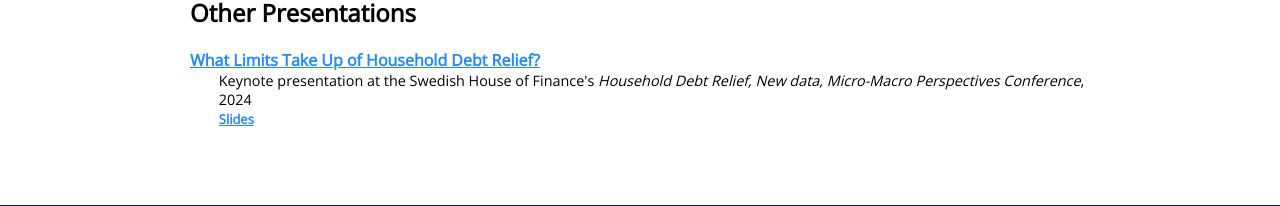
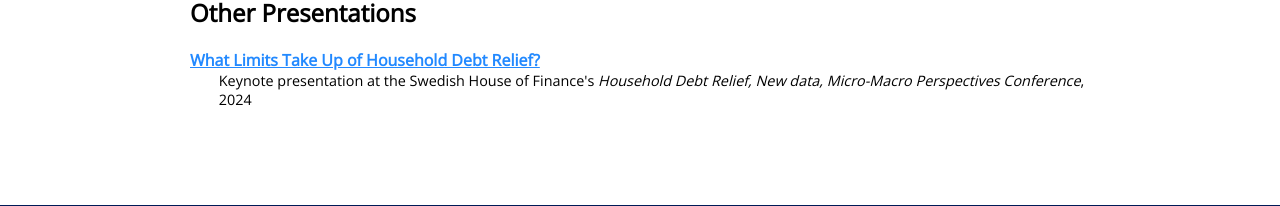
Before and after one commit to sashaindarte/sashaindarte.github.io, a Jekyll site: the page built from research/index.html, in a window 1280 px wide and 900 px high, scrolled down 574 px. Shown: the part 678-884 px from the top of the window. Built offline with Jekyll 4.4.1, drawn with Linux system fonts in a browser that asks for light colours.

Commit message:
Update index.html

```diff
--- a/research/index.html
+++ b/research/index.html
@@ -367,8 +367,6 @@ title: Sasha Indarte - Research
 			</p>
 		<p style="padding-left:2em;padding-bottom:0em;margin-top:0em;margin-bottom:0em;font-size:0.9em;">
 			Keynote presentation at the Swedish House of Finance's <i>Household Debt Relief, New data, Micro-Macro Perspectives Conference</i>, 2024
-			<br>
-			<a href="/research/indarte_keynote_debt_relief.pdf" style="font-size: 0.9em;"><b><u>Slides</b></u></a>
 		</p>
 
 		<!-- ON PAUSE
```
